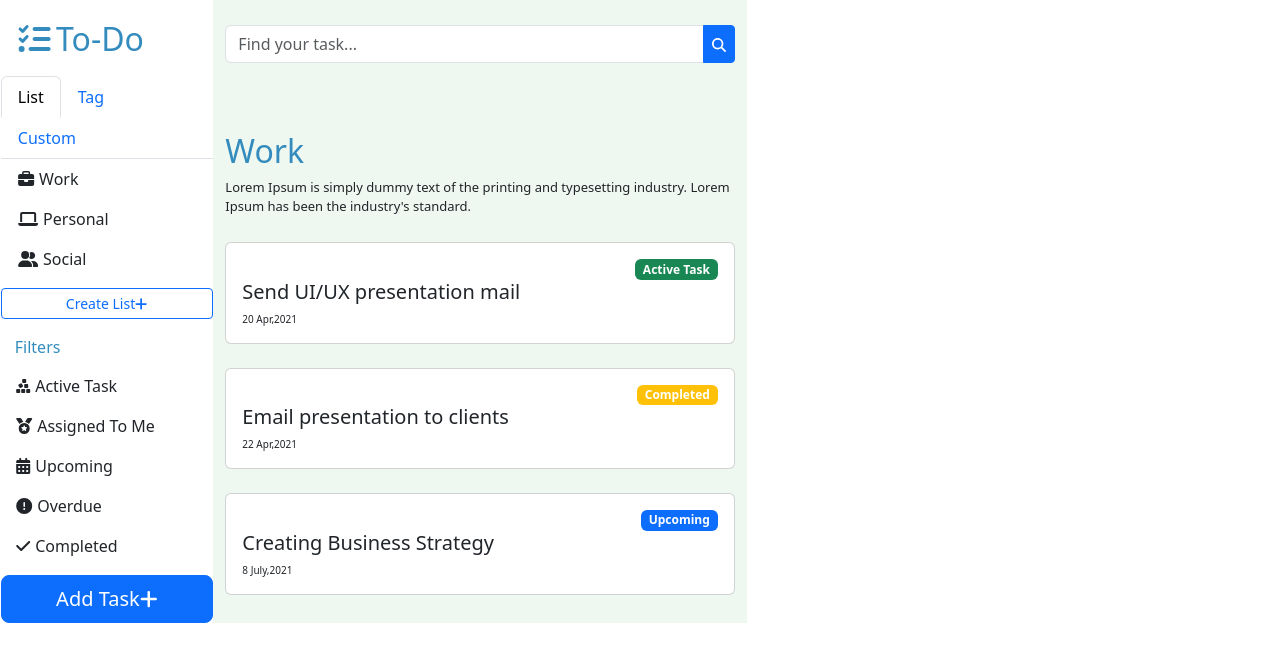
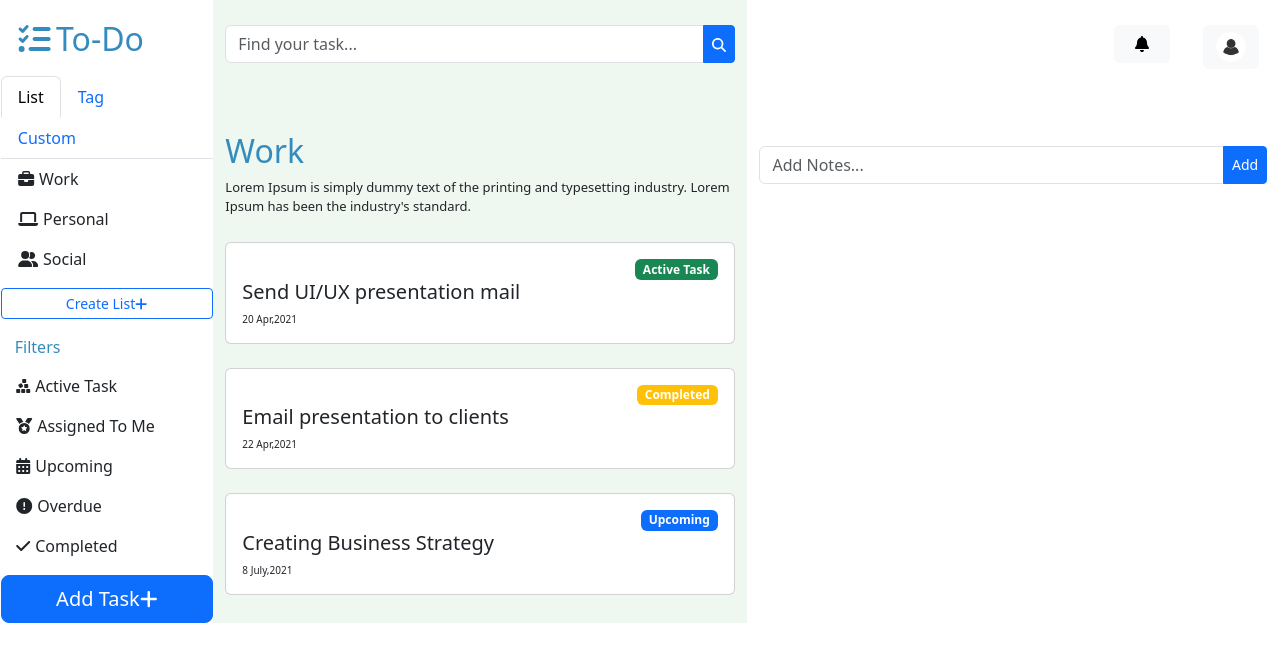
Before and after one commit to priyankb74/ToDoApp, a React (Vite) app in the folder src_code/: page / in a window 1280 px wide. Shown: the top 662 px of the page. Built offline with nearby package versions, Linux system fonts and the light colour scheme.

Commit message:
All Containers Done

```diff
--- /dev/null
+++ b/src_code/src/components/AddNotes.tsx
@@ -0,0 +1,16 @@
+import { Form, Button, InputGroup } from 'react-bootstrap'
+import { FontAwesomeIcon } from "@fortawesome/react-fontawesome";
+import { faSearch } from "@fortawesome/free-solid-svg-icons";
+
+function AddNotes() {
+  return (
+    <InputGroup className="mb-3">
+      <Form.Control type="text" placeholder="Add Notes..." />
+      <Button size='sm' variant="primary">
+        Add
+      </Button>
+    </InputGroup>
+  );
+}
+
+export default AddNotes;
--- /dev/null
+++ b/src_code/src/components/CurrentUser.tsx
@@ -0,0 +1,42 @@
+import { Container, Row, Col, Dropdown, Image } from "react-bootstrap";
+import user from "../image/profile_user_dummy.jpg"
+import { FontAwesomeIcon } from "@fortawesome/react-fontawesome";
+import { faBell } from "@fortawesome/free-solid-svg-icons";
+
+function CurrentUser()  {
+    return(
+    <Container>
+        <Row>
+            <Col md={8}></Col>
+            <Col md={2}>
+                <Dropdown>
+                    <Dropdown.Toggle variant="light" bsPrefix="toggle">
+                        <FontAwesomeIcon icon={faBell} width="30" height="30" />
+                    </Dropdown.Toggle>
+
+                    <Dropdown.Menu>
+                        <Dropdown.Item href="#/action-1">dummy1</Dropdown.Item>
+                        <Dropdown.Item href="#/action-2">dummy2</Dropdown.Item>
+                    </Dropdown.Menu>
+                </Dropdown>
+            </Col>
+            <Col md={2}>
+                <Dropdown>
+                    <Dropdown.Toggle variant="light" bsPrefix="toggle">
+                        <Image src={user} alt="Dropdown Icon" width="30" height="30" roundedCircle />
+                    </Dropdown.Toggle>
+
+                    <Dropdown.Menu>
+                        <Dropdown.Item href="#/action-1">Details</Dropdown.Item>
+                        <Dropdown.Item href="#/action-2">Log Out</Dropdown.Item>
+                    </Dropdown.Menu>
+                </Dropdown>
+            </Col>
+        </Row>
+
+    </Container>
+
+    );
+}
+
+export default CurrentUser;
--- a/src_code/src/components/MainContainer.tsx
+++ b/src_code/src/components/MainContainer.tsx
@@ -10,6 +10,9 @@ import { FontAwesomeIcon } from "@fortawesome/react-fontawesome";
 import { faListCheck } from "@fortawesome/free-solid-svg-icons";
 import SearchBar from "./SearchBar";
 import Cards from "./Cards";
+import CurrentUser from "./CurrentUser";
+import AddNotes from "./AddNotes";
+
 
 
 function MainContainer() {
@@ -53,12 +56,21 @@ function MainContainer() {
                     <Row className="innerTopPadding">
                         <Cards />
                     </Row>
+                </Col>
+                <Col md={5}
+                    className='container1'>
+                    <Row className="innerTopPadding">
+                        <CurrentUser />
+                    </Row>
                     <Row className="innerTopPadding">
 
                     </Row>
-                </Col>
-                <Col md={5}
-                    className='container1'>
+                    <Row className="innerTopPadding">
+
+                    </Row>
+                    <Row className="innerTopPadding">
+                        <AddNotes />
+                    </Row>
 
                 </Col>
             </Row>
```
Also changed, not shown: src_code/src/image/profile_user_dummy.jpg (added).
